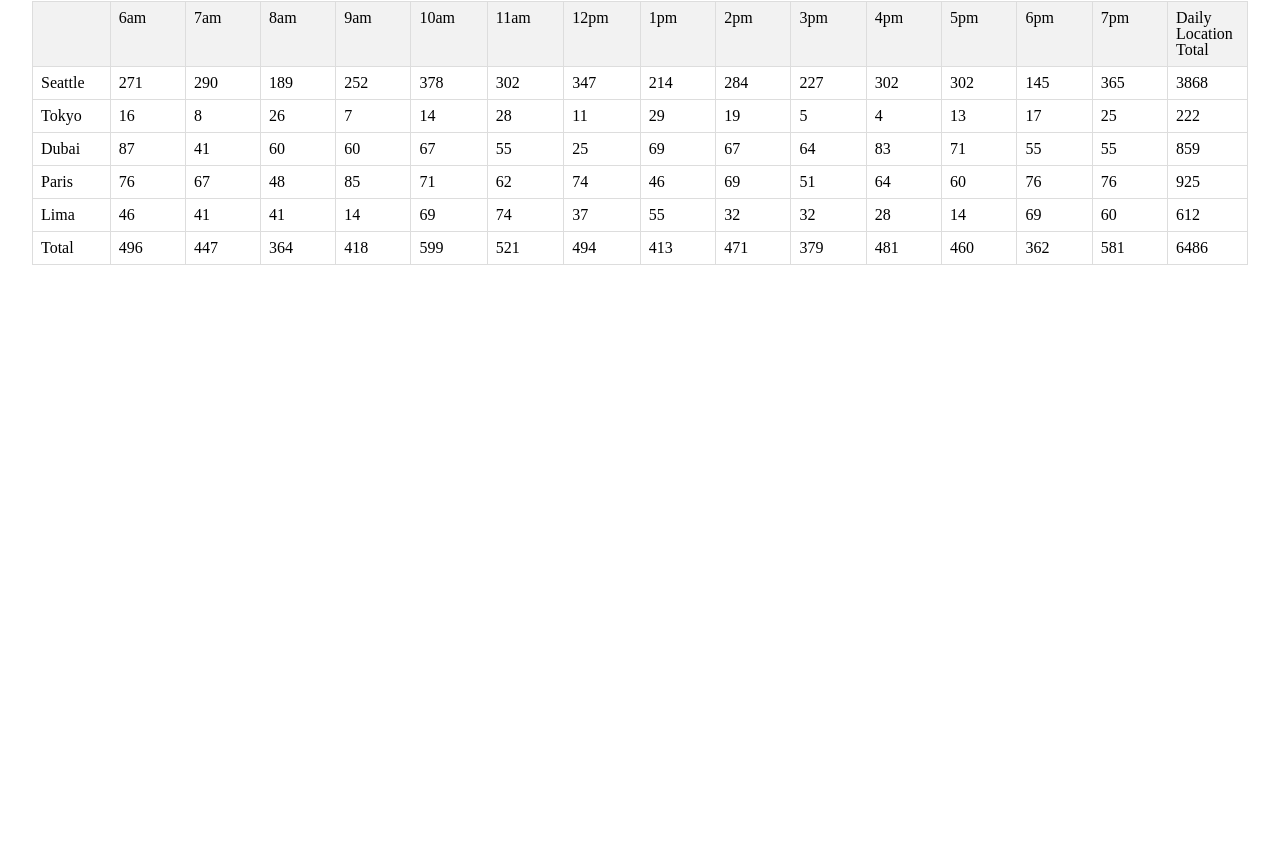
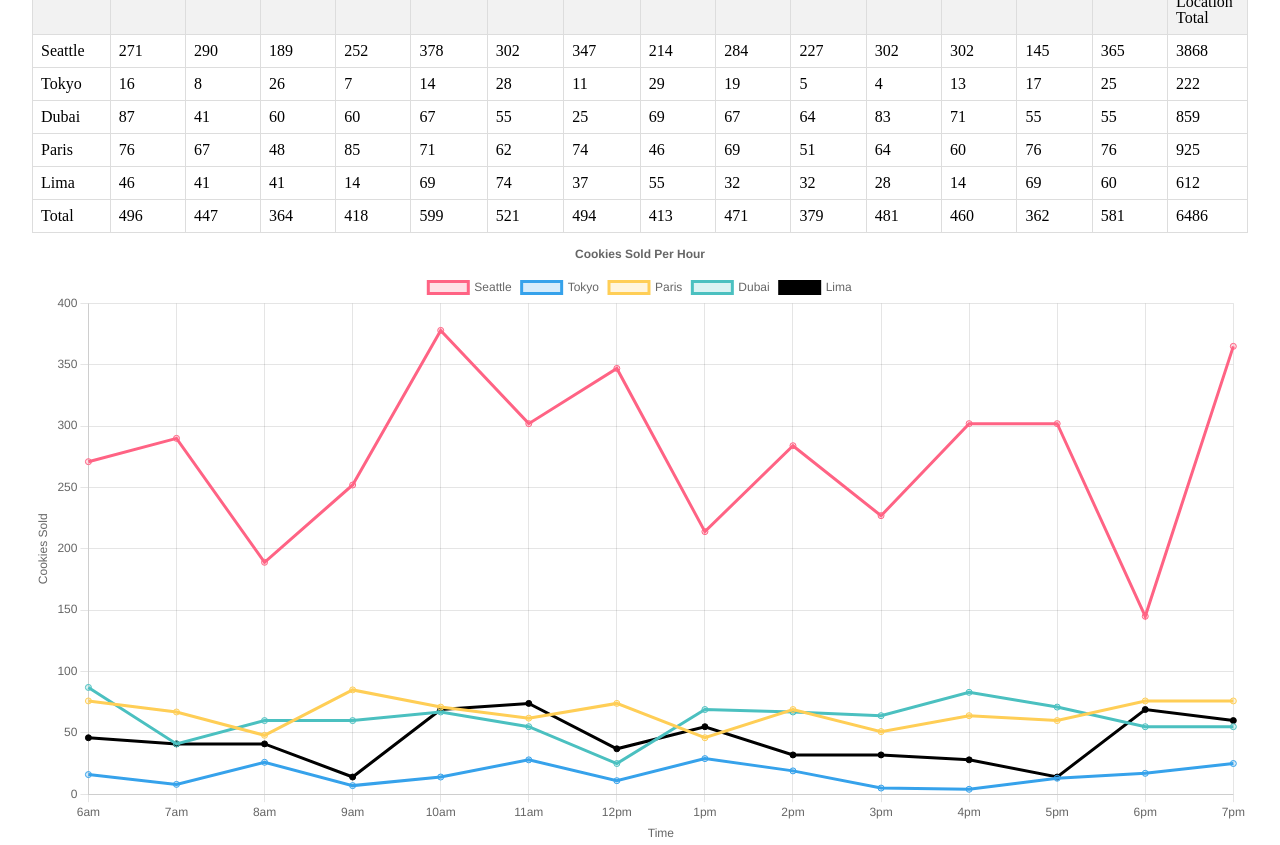
Before and after one commit to amcwustl/cookie-stand, a plain HTML site: page sales.html in a window 1280 px wide. Shown: the part 83-928 px from the top of the page. Before the commit the page ends 800 px from the top, so only its background shows below. Drawn offline with nearby package versions, Linux system fonts and the light colour scheme.

Commit message:
added line chart to my sales page

```diff
--- a/css/style.css
+++ b/css/style.css
@@ -1,17 +1,5 @@
-ul {
-  display: block;
-  margin-top: 1em;
-  margin-bottom: 1em;
-  margin-left: 0;
-  margin-right: 0;
-  padding-left: 40px;
-  list-style: none;
-  list-style-type: disc;
-  list-style-position: inside;
-}
-
 h2 {
-  font-size: 5vw;
+  font-size: 2rem;
   font-weight: bold;
   margin-bottom: 20px;
 }
@@ -35,3 +23,13 @@ border: 1px solid #ddd;
 padding: 8px;
 width: calc(100vw/20);
 }
+
+#myChart {
+  position: absolute;
+  width:800px;
+  height: 400px;
+  top: 40vh;
+  margin-left: 2.5vw;
+  margin-right: 2.5vw;
+  left: 0;
+}
--- a/js/app.js
+++ b/js/app.js
@@ -105,8 +105,75 @@ let paris = new City('Paris', 20, 38, 2.3);
 let lima = new City('Lima', 2, 16, 4.6);
 cityArr.push(seattle, tokyo, dubai, paris, lima);
 
-
-
 createHeader();
 renderAll();
 footerRow();
+
+// create graph.  I asked chatGPT for a sample to train me how to do this.  It recommended the imported script tool I used and provided the structure.
+
+const ctx = document.getElementById('myChart');
+const chart = new Chart(ctx, {
+  type: 'line',
+  data: {
+    labels: hours,
+    datasets: [{
+      label: 'Seattle',
+      backgroundColor: 'rgba(255, 99, 132, 0.2)',
+      borderColor: 'rgba(255, 99, 132, 1)',
+      data: seattle.cookiesArr,
+      fill: false,
+    }, {
+      label: 'Tokyo',
+      backgroundColor: 'rgba(54, 162, 235, 0.2)',
+      borderColor: 'rgba(54, 162, 235, 1)',
+      data: tokyo.cookiesArr,
+      fill: false,
+    }, {
+      label: 'Paris',
+      backgroundColor: 'rgba(255, 206, 86, 0.2)',
+      borderColor: 'rgba(255, 206, 86, 1)',
+      data: paris.cookiesArr,
+      fill: false,
+    }, {
+      label: 'Dubai',
+      backgroundColor: 'rgba(75, 192, 192, 0.2)',
+      borderColor: 'rgba(75, 192, 192, 1)',
+      data: dubai.cookiesArr,
+      fill: false,
+    }, {
+      label: 'Lima',
+      backgroundColor: 'rgba(0, 0, 0, 1)',
+      borderColor: 'rgba(0, 0, 0, 1)',
+      data: lima.cookiesArr,
+      fill: false,
+    }]
+  },
+  options: {
+    interaction: {
+      intersect: false,
+      mode: 'index'
+    },
+    responsive: true,
+    plugins: {
+      title: {
+        display: true,
+        text: 'Cookies Sold Per Hour'
+      }
+    },
+    scales: {
+      x: {
+        title: {
+          display: true,
+          text: 'Time'
+        }
+      },
+      y: {
+        title: {
+          display: true,
+          text: 'Cookies Sold'
+        }
+      }
+    }
+
+  }
+});
--- a/sales.html
+++ b/sales.html
@@ -6,12 +6,17 @@
   <meta name="viewport" content="width=device-width, initial-scale=1.0">
   <link rel="stylesheet" href="css/reset.css">
   <link rel="stylesheet" href="css/style.css">
+  <script src="https://cdn.jsdelivr.net/npm/chart.js"></script>
   <title>Sales</title>
 </head>
 <body>
-  <h2>Total Sales by Location</h2>
-  <table id="cities"></div>
-
+  <section>
+    <h2>Hourly Cookie Sales by Location</h2>
+    <table id="cities"></div>
+  </section>
+  <section>
+    <canvas id="myChart"></canvas>
+  </section>
 </body>
 <script src="js/app.js" ></script>
 </html>
```
